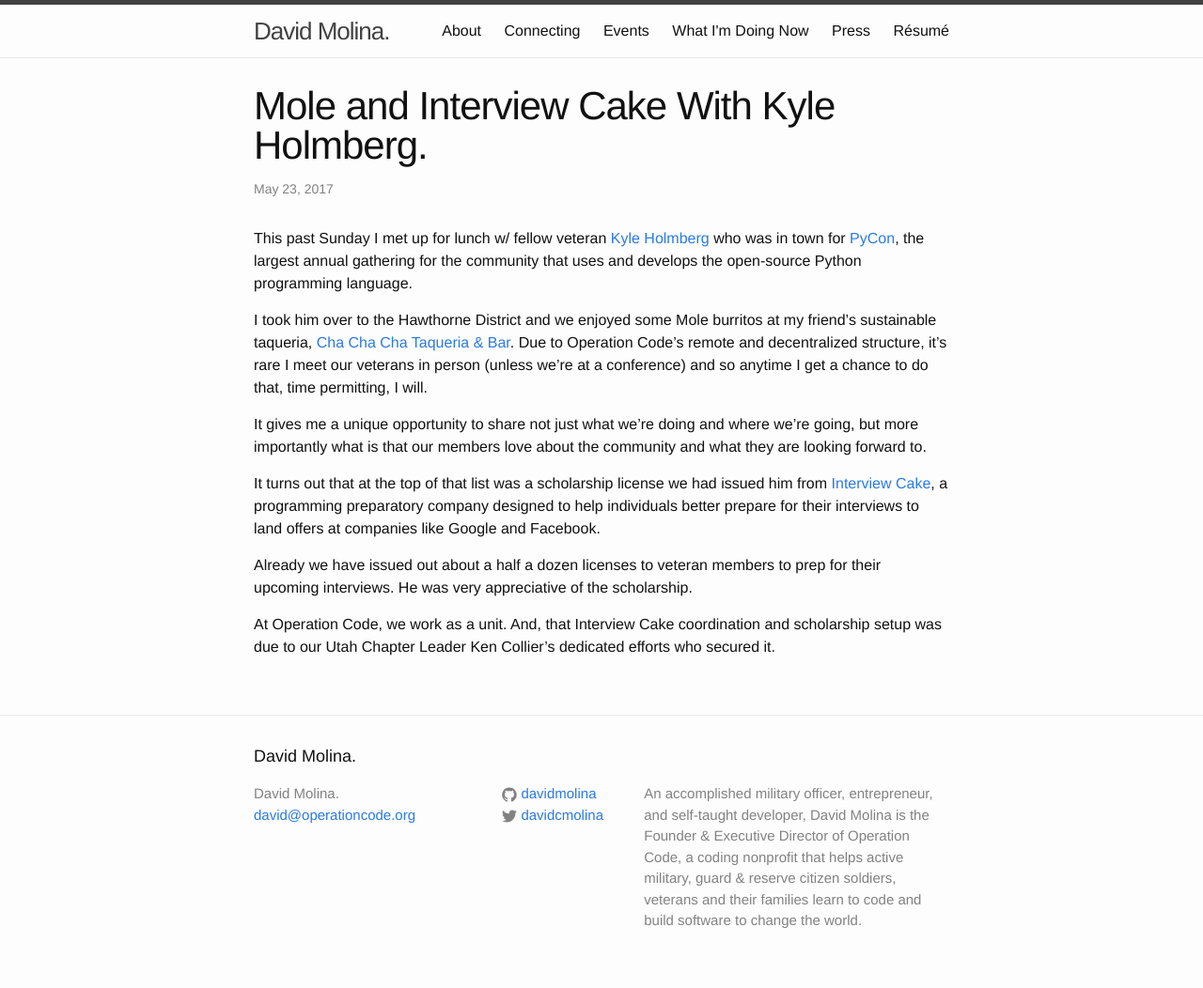
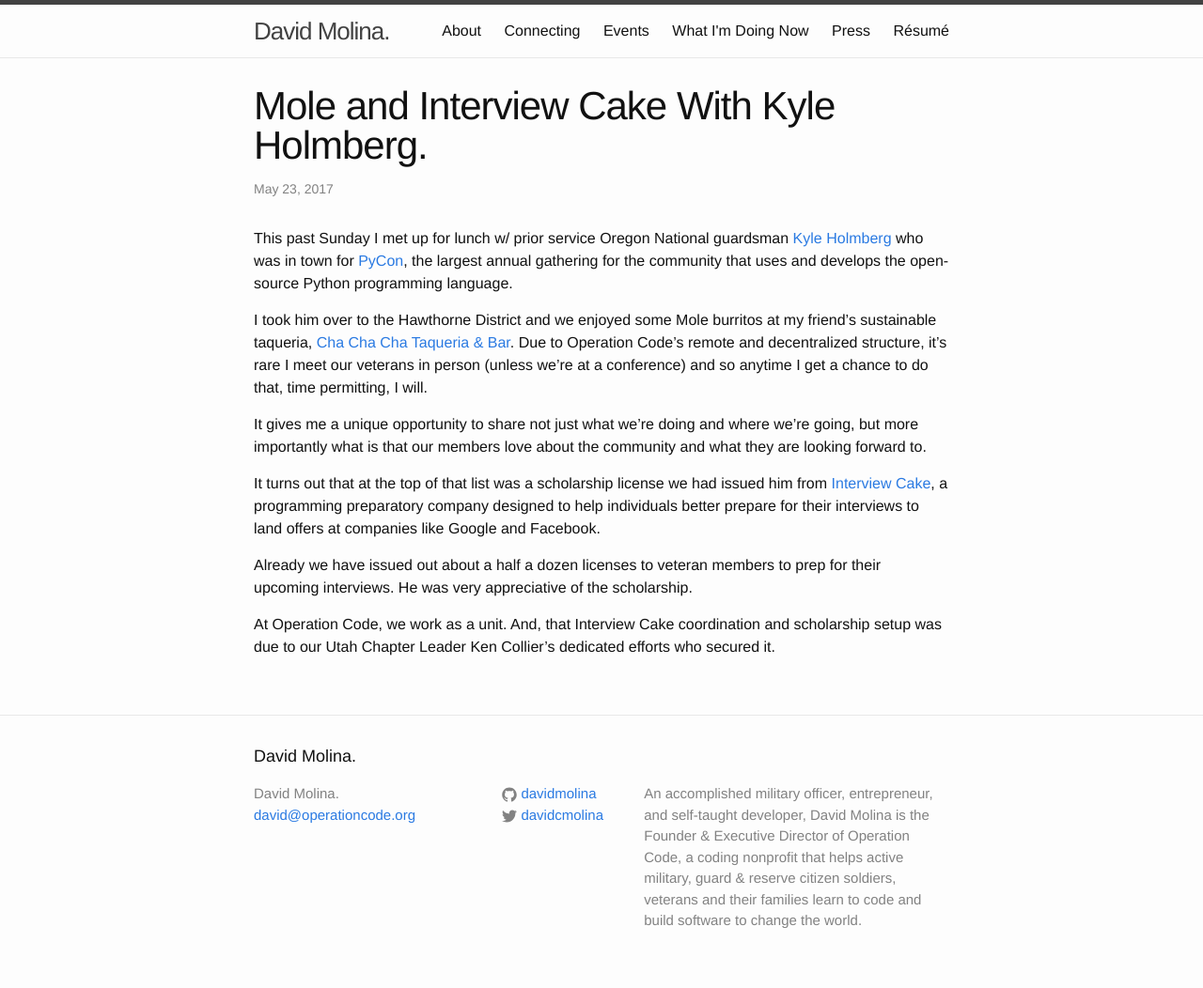
Before and after one commit to davidmolina/davidmolina.github.io, a Jekyll site: the page built from _posts/2017-05-23-mole-and-interview-cake-with-kyle-holmberg.markdown, in a window 1280 px wide. Shown: the whole page at 94% size. Built offline with Jekyll 4.4.1, drawn with Linux system fonts in a browser that asks for light colours.

Commit message:
Change to prior service

```diff
--- a/_posts/2017-05-23-mole-and-interview-cake-with-kyle-holmberg.markdown
+++ b/_posts/2017-05-23-mole-and-interview-cake-with-kyle-holmberg.markdown
@@ -5,7 +5,7 @@ date:   2017-05-23 00:00:03 -0100
 categories: jekyll update
 ---
 
-This past Sunday I met up for lunch w/ fellow veteran [Kyle Holmberg](https://kylemh.com/) who was in town for [PyCon](https://us.pycon.org/2017/), the largest annual gathering for the community that uses and develops the open-source Python programming language.
+This past Sunday I met up for lunch w/ prior service Oregon National guardsman [Kyle Holmberg](https://kylemh.com/) who was in town for [PyCon](https://us.pycon.org/2017/), the largest annual gathering for the community that uses and develops the open-source Python programming language.
 
 I took him over to the Hawthorne District and we enjoyed some Mole burritos at my friend's sustainable taqueria, [Cha Cha Cha Taqueria & Bar](http://www.chachachapdx.com/mission.html). Due to Operation Code's remote and decentralized structure, it's rare I meet our veterans in person (unless we're at a conference) and so anytime I get a chance to do that, time permitting, I will.
 
```
